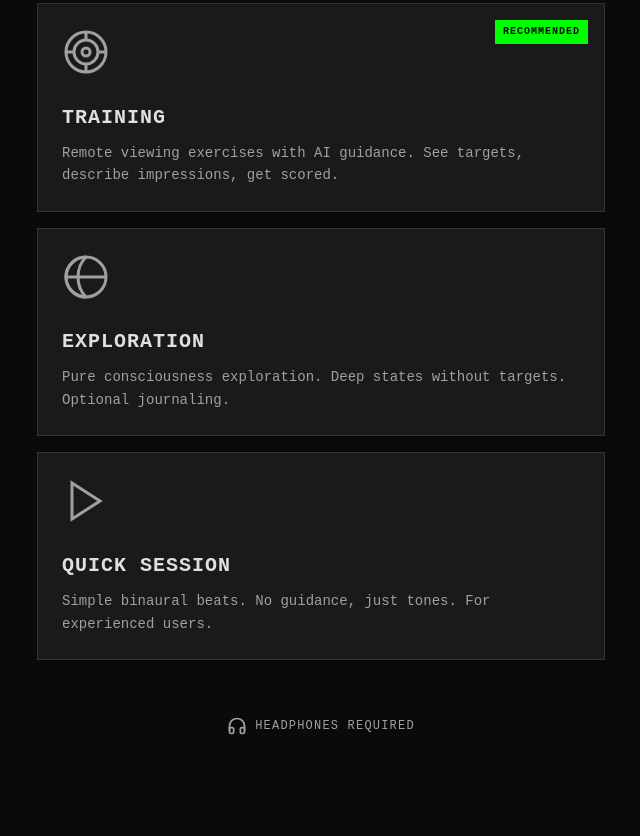
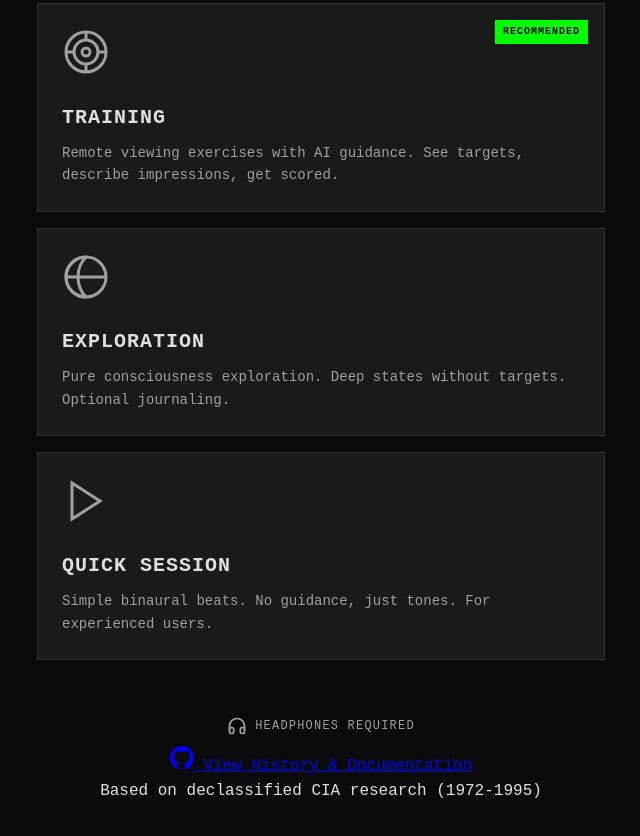
Before and after one commit to Ghost081280/gateway-trainer, a plain HTML site: page index.html in a window 1280 px wide. Shown: the part 318-1154 px from the top of the page, without its empty margins (319-959 px from the left). Before the commit the page ends 1104 px from the top, so only its background shows below. Drawn offline with Linux system fonts and the light colour scheme.

Commit message:
Update index.html

```diff
--- a/index.html
+++ b/index.html
@@ -105,6 +105,17 @@
           </svg>
           Headphones Required
         </div>
+
+        <div class="footer-divider"></div>
+
+        <a href="https://github.com/Ghost081280/gateway-trainer" target="_blank" rel="noopener noreferrer" class="github-link">
+          <svg viewBox="0 0 24 24" width="24" height="24" fill="currentColor">
+            <path d="M12 0c-6.626 0-12 5.373-12 12 0 5.302 3.438 9.8 8.207 11.387.599.111.793-.261.793-.577v-2.234c-3.338.726-4.033-1.416-4.033-1.416-.546-1.387-1.333-1.756-1.333-1.756-1.089-.745.083-.729.083-.729 1.205.084 1.839 1.237 1.839 1.237 1.07 1.834 2.807 1.304 3.492.997.107-.775.418-1.305.762-1.604-2.665-.305-5.467-1.334-5.467-5.931 0-1.311.469-2.381 1.236-3.221-.124-.303-.535-1.524.117-3.176 0 0 1.008-.322 3.301 1.23.957-.266 1.983-.399 3.003-.404 1.02.005 2.047.138 3.006.404 2.291-1.552 3.297-1.23 3.297-1.23.653 1.653.242 2.874.118 3.176.77.84 1.235 1.911 1.235 3.221 0 4.609-2.807 5.624-5.479 5.921.43.372.823 1.102.823 2.222v3.293c0 .319.192.694.801.576 4.765-1.589 8.199-6.086 8.199-11.386 0-6.627-5.373-12-12-12z"/>
+          </svg>
+          <span>View History & Documentation</span>
+        </a>
+
+        <p class="footer-credit">Based on declassified CIA research (1972-1995)</p>
       </footer>
     </section>
 
```
